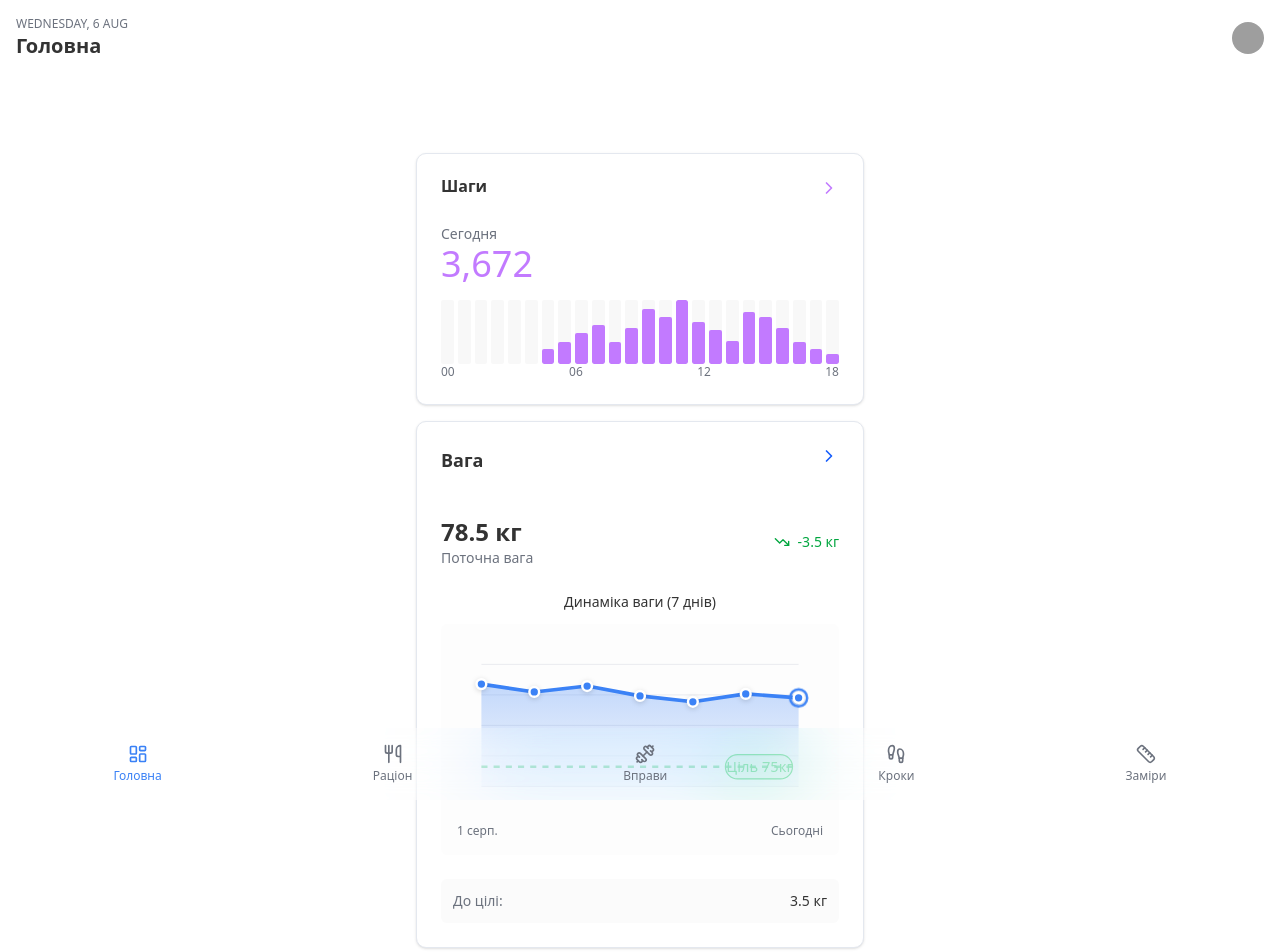
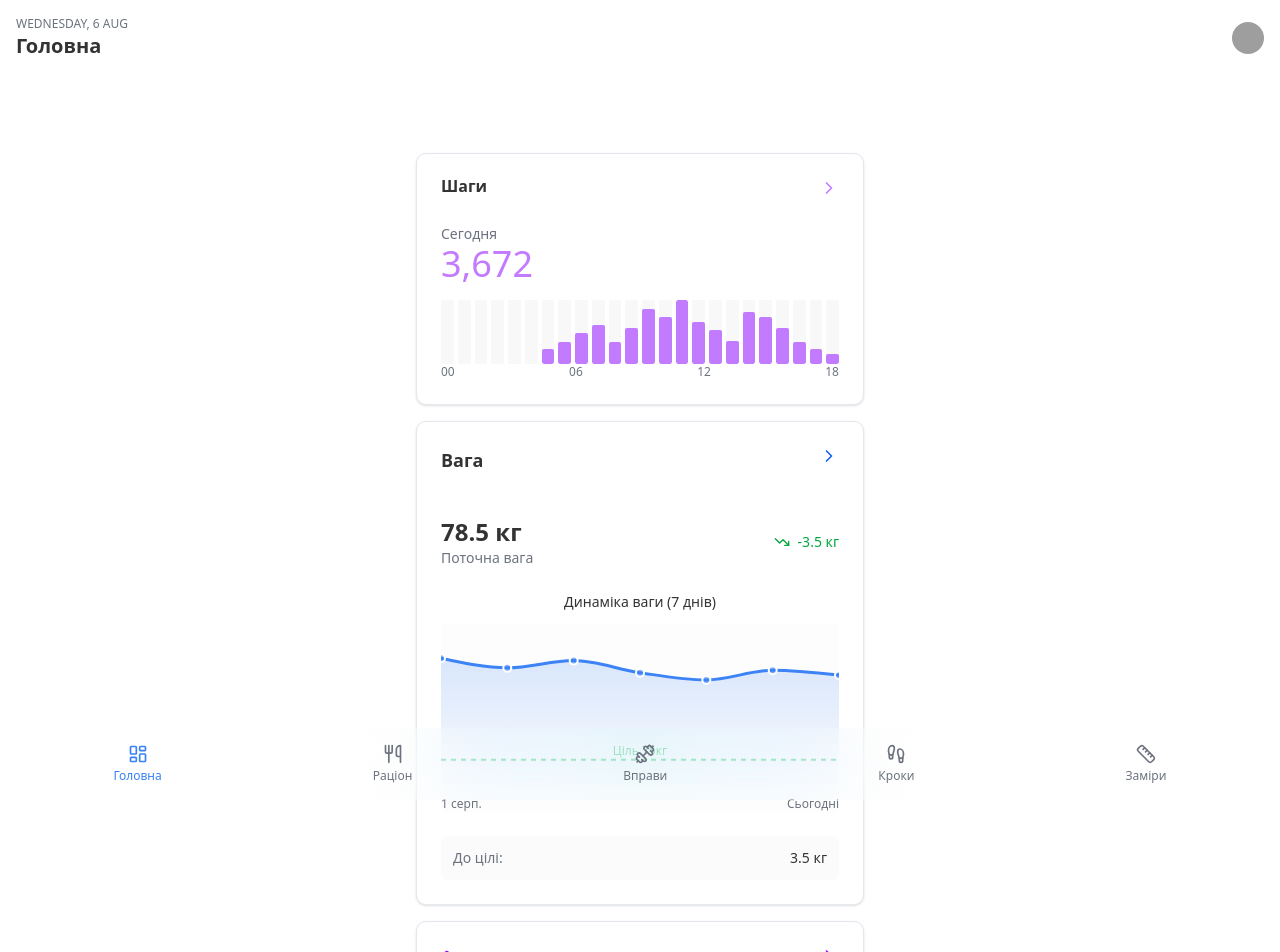
Before and after one commit to theguriev/fitapp, a React (Vite) app: page / in a window 1280 px wide. Shown: the top 952 px of the page. Built offline with nearby package versions, Linux system fonts and the light colour scheme; grey boxes are pictures that could not be loaded.

Commit message:
feat: integrate Recharts for weight chart visualization

```diff
--- a/package.json
+++ b/package.json
@@ -22,6 +22,7 @@
     "react": "^19.1.0",
     "react-dom": "^19.1.0",
     "react-router": "^7.7.1",
+    "recharts": "^3.1.2",
     "sonner": "^2.0.7",
     "tailwind-merge": "^3.3.1",
     "tailwindcss": "^4.1.11"
--- a/src/components/weight-chart.tsx
+++ b/src/components/weight-chart.tsx
@@ -1,3 +1,15 @@
+"use client";
+
+import {
+  Area,
+  AreaChart,
+  ReferenceLine,
+  ResponsiveContainer,
+  Tooltip,
+  XAxis,
+  YAxis,
+} from "recharts";
+
 interface WeightDataPoint {
   date: string;
   weight: number;
@@ -8,197 +20,140 @@ interface WeightChartProps {
   targetWeight: number;
 }
 
+interface TooltipPayload {
+  payload: {
+    weight: number;
+    formattedDate: string;
+  };
+}
+
 export default function WeightChart({ data, targetWeight }: WeightChartProps) {
-  const chartHeight = 140;
-  const padding = 20;
+  // Подготавливаем данные для Recharts
+  const chartData = data.map((point, index) => ({
+    ...point,
+    day: `День ${index + 1}`,
+    target: targetWeight,
+    formattedDate: new Date(point.date).toLocaleDateString("uk-UA", {
+      month: "short",
+      day: "numeric",
+    }),
+  }));
 
+  // Определяем диапазон для Y-оси
   const weights = data.map((d) => d.weight);
   const allWeights = [...weights, targetWeight];
   const minWeight = Math.min(...allWeights) - 1;
   const maxWeight = Math.max(...allWeights) + 1;
-  const weightRange = maxWeight - minWeight;
 
-  // Функция для получения Y координаты по весу
-  const getYFromWeight = (weight: number) => {
+  // Кастомный компонент тултипа
+  const CustomTooltip = ({
+    active,
+    payload,
+  }: {
+    active?: boolean;
+    payload?: TooltipPayload[];
+  }) => {
+    if (active && payload && payload.length) {
+      const data = payload[0].payload;
       return (
-      chartHeight -
-      padding -
-      ((weight - minWeight) / weightRange) * (chartHeight - 2 * padding)
+        <div className="bg-background border border-border rounded-lg p-3 shadow-lg">
+          <p className="text-sm font-medium">{data.formattedDate}</p>
+          <p className="text-sm text-blue-600">
+            Вага: <span className="font-semibold">{data.weight} кг</span>
+          </p>
+        </div>
       );
+    }
+    return null;
   };
-
-  // Y координата целевой линии
-  const targetY = getYFromWeight(targetWeight);
 
   return (
     <div className="w-full">
       <div className="text-sm font-medium mb-3 text-center">
         Динаміка ваги (7 днів)
       </div>
-      <div className="relative bg-muted/30 rounded-lg p-4">
-        <svg
-          width="100%"
-          height={chartHeight}
-          viewBox={`0 0 300 ${chartHeight}`}
-          className="w-full h-auto"
+      <div className="relative bg-muted/30 rounded-lg">
+        <ResponsiveContainer width="100%" height={160}>
+          <AreaChart
+            data={chartData}
+            margin={{
+              top: 10,
+              right: 0,
+              left: 0,
+              bottom: 0,
+            }}
           >
-          {/* Градиенты */}
             <defs>
-            <linearGradient
-              id="weightGradient"
-              x1="0%"
-              y1="0%"
-              x2="0%"
-              y2="100%"
-            >
+              <linearGradient id="weightGradient" x1="0" y1="0" x2="0" y2="1">
                 <stop
-                offset="0%"
-                stopColor="rgb(59, 130, 246)"
-                stopOpacity="0.3"
+                  offset="5%"
+                  stopColor="hsl(217, 91%, 60%)"
+                  stopOpacity={0.3}
                 />
                 <stop
-                offset="100%"
-                stopColor="rgb(59, 130, 246)"
-                stopOpacity="0.05"
-              />
-            </linearGradient>
-            <linearGradient
-              id="targetGradient"
-              x1="0%"
-              y1="0%"
-              x2="0%"
-              y2="100%"
-            >
-              <stop
-                offset="0%"
-                stopColor="rgb(34, 197, 94)"
-                stopOpacity="0.8"
-              />
-              <stop
-                offset="100%"
-                stopColor="rgb(34, 197, 94)"
-                stopOpacity="0.2"
+                  offset="95%"
+                  stopColor="hsl(217, 91%, 60%)"
+                  stopOpacity={0.05}
                 />
               </linearGradient>
             </defs>
 
-          {/* Горизонтальные линии сетки */}
-          {[0, 0.25, 0.5, 0.75, 1].map((ratio) => {
-            const y =
-              chartHeight - padding - ratio * (chartHeight - 2 * padding);
-            return (
-              <line
-                key={ratio}
-                x1={padding}
-                y1={y}
-                x2={300 - padding}
-                y2={y}
-                stroke="rgb(148, 163, 184)"
-                strokeWidth="0.5"
-                strokeOpacity="0.3"
-              />
-            );
-          })}
-
-          {/* Целевая линия (под основным графиком) */}
-          <line
-            x1={padding}
-            y1={targetY}
-            x2={300 - padding}
-            y2={targetY}
-            stroke="rgb(34, 197, 94)"
-            strokeWidth="2"
-            strokeDasharray="5,5"
-            strokeOpacity="0.8"
+            <XAxis
+              dataKey="day"
+              axisLine={false}
+              tickLine={false}
+              tick={{ fontSize: 12, fill: "hsl(var(--muted-foreground))" }}
+              hide
             />
 
-          {/* Создаем точки для основной линии */}
-          {(() => {
-            const points = data.map((d, i) => {
-              const x = padding + (i / (data.length - 1)) * (300 - 2 * padding);
-              const y = getYFromWeight(d.weight);
-              return { x, y, weight: d.weight, date: d.date };
-            });
-
-            const pathData = points.reduce((path, point, i) => {
-              if (i === 0) {
-                return `M ${point.x} ${point.y}`;
-              }
-              return `${path} L ${point.x} ${point.y}`;
-            }, "");
-
-            const areaPath = `${pathData} L ${points[points.length - 1].x} ${
-              chartHeight - padding
-            } L ${points[0].x} ${chartHeight - padding} Z`;
-
-            return (
-              <>
-                {/* Область под линией */}
-                <path d={areaPath} fill="url(#weightGradient)" />
-
-                {/* Основная линия веса */}
-                <path
-                  d={pathData}
-                  fill="none"
-                  stroke="rgb(59, 130, 246)"
-                  strokeWidth="3"
-                  strokeLinecap="round"
-                  strokeLinejoin="round"
+            <YAxis
+              domain={[minWeight, maxWeight]}
+              axisLine={false}
+              tickLine={false}
+              tick={{ fontSize: 12, fill: "hsl(var(--muted-foreground))" }}
+              hide
             />
 
-                {/* Точки на графике */}
-                {points.map((point, i) => (
-                  <g key={i}>
-                    <circle
-                      cx={point.x}
-                      cy={point.y}
-                      r="4"
-                      fill="rgb(59, 130, 246)"
-                      stroke="white"
-                      strokeWidth="2"
-                      className="drop-shadow-sm"
+            <Tooltip content={<CustomTooltip />} />
+
+            {/* Целевая линия */}
+            <ReferenceLine
+              y={targetWeight}
+              stroke="hsl(142, 71%, 45%)"
+              strokeDasharray="5 5"
+              strokeWidth={2}
+              label={{
+                value: `Ціль ${targetWeight}кг`,
+                position: "top",
+                style: {
+                  fontSize: "12px",
+                  fill: "hsl(142, 71%, 45%)",
+                  fontWeight: "500",
+                },
+              }}
             />
-                    {/* Последняя точка выделена */}
-                    {i === points.length - 1 && (
-                      <circle
-                        cx={point.x}
-                        cy={point.y}
-                        r="7"
-                        fill="none"
-                        stroke="rgb(59, 130, 246)"
-                        strokeWidth="2"
-                        className="animate-pulse"
+
+            <Area
+              type="monotone"
+              dataKey="weight"
+              stroke="hsl(217, 91%, 60%)"
+              strokeWidth={3}
+              fill="url(#weightGradient)"
+              dot={{
+                r: 4,
+                fill: "hsl(217, 91%, 60%)",
+                stroke: "white",
+                strokeWidth: 2,
+              }}
+              activeDot={{
+                r: 6,
+                fill: "hsl(217, 91%, 60%)",
+                stroke: "white",
+                strokeWidth: 2,
+              }}
             />
-                    )}
-                  </g>
-                ))}
-              </>
-            );
-          })()}
-
-          {/* Подпись целевого веса */}
-          <g>
-            <rect
-              x={300 - padding - 60}
-              y={targetY - 10}
-              width="55"
-              height="20"
-              fill="rgba(34, 197, 94, 0.1)"
-              stroke="rgb(34, 197, 94)"
-              strokeWidth="1"
-              rx="10"
-            />
-            <text
-              x={300 - padding - 32}
-              y={targetY + 4}
-              textAnchor="middle"
-              className="text-xs font-medium"
-              fill="rgb(34, 197, 94)"
-            >
-              Ціль {targetWeight}кг
-            </text>
-          </g>
-        </svg>
+          </AreaChart>
+        </ResponsiveContainer>
 
         {/* Подписи дат */}
         <div className="flex justify-between mt-3 text-xs text-muted-foreground">
```
Also changed, not shown: 1 other file (tests, documents, lock files or other folders). Lines whose indentation alone changed are shown as unchanged.
